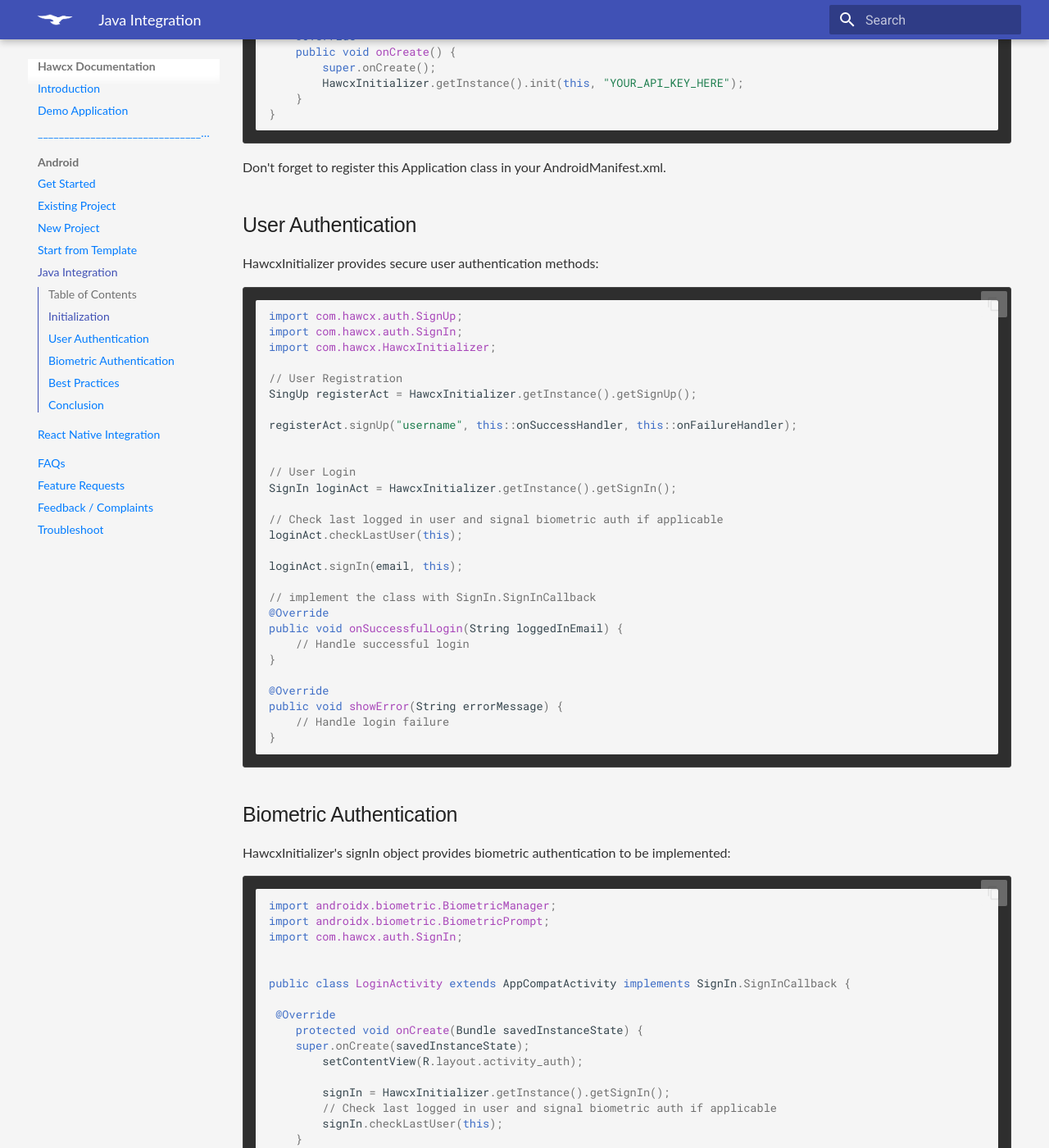
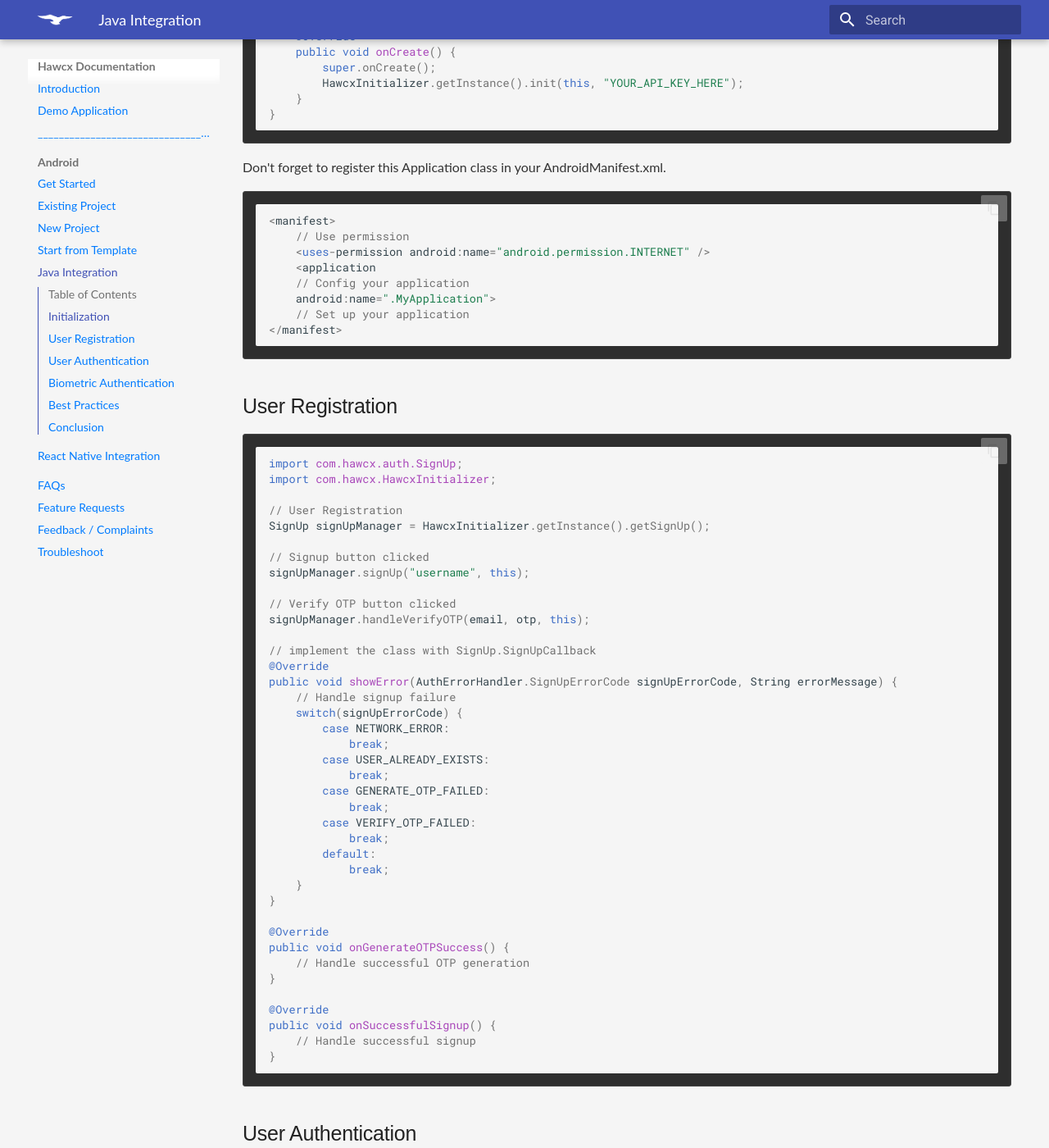
Before and after one commit to hawcx/sdk_docs, an MkDocs documentation site: the page built from docs/android/java-integration.md, in a window 1280 px wide and 1400 px high, scrolled down 615 px. Shown: the whole window at 82% size. Built offline with MkDocs 1.6.1 and Material for MkDocs 9.7.7, drawn with Linux system fonts in a browser that asks for light colours; some of the changed text lies outside the part shown.

Commit message:
update java integration for android version

````diff
--- a/docs/android/java-integration.md
+++ b/docs/android/java-integration.md
@@ -27,20 +27,71 @@ public class MyApplication extends Application {
 
 Don't forget to register this Application class in your AndroidManifest.xml.
 
+```java
+<manifest>
+    // Use permission
+    <uses-permission android:name="android.permission.INTERNET" />
+    <application
+    // Config your application
+    android:name=".MyApplication">
+    // Set up your application
+</manifest>
+```
+
+## User Registration
+
+```java
+
+import com.hawcx.auth.SignUp;
+import com.hawcx.HawcxInitializer;
+
+// User Registration
+SignUp signUpManager = HawcxInitializer.getInstance().getSignUp();
+
+// Signup button clicked
+signUpManager.signUp("username", this);
+
+// Verify OTP button clicked
+signUpManager.handleVerifyOTP(email, otp, this);
+
+// implement the class with SignUp.SignUpCallback
+@Override
+public void showError(AuthErrorHandler.SignUpErrorCode signUpErrorCode, String errorMessage) {
+    // Handle signup failure
+    switch(signUpErrorCode) {
+        case NETWORK_ERROR:
+            break;
+        case USER_ALREADY_EXISTS:
+            break;
+        case GENERATE_OTP_FAILED:
+            break;
+        case VERIFY_OTP_FAILED:
+            break;
+        default:
+            break;
+    }
+}
+
+@Override
+public void onGenerateOTPSuccess() {
+    // Handle successful OTP generation
+}
+
+@Override
+public void onSuccessfulSignup() {
+    // Handle successful signup
+}
+
+```
+
 ## User Authentication
 
 HawcxInitializer provides secure user authentication methods:
 
 ```java
-import com.hawcx.auth.SignUp;
+
 import com.hawcx.auth.SignIn;
 import com.hawcx.HawcxInitializer;
-
-// User Registration
-SingUp registerAct = HawcxInitializer.getInstance().getSignUp();
-
-registerAct.signUp("username", this::onSuccessHandler, this::onFailureHandler);
-
 
 // User Login
 SignIn loginAct = HawcxInitializer.getInstance().getSignIn();
@@ -48,6 +99,7 @@ SignIn loginAct = HawcxInitializer.getInstance().getSignIn();
 // Check last logged in user and signal biometric auth if applicable
 loginAct.checkLastUser(this);
 
+// Login button clicked
 loginAct.signIn(email, this);
 
 // implement the class with SignIn.SignInCallback
@@ -57,8 +109,18 @@ public void onSuccessfulLogin(String loggedInEmail) {
 }
 
 @Override
-public void showError(String errorMessage) {
+public void showError(AuthErrorHandler.SignInErrorCode signInErrorCode, String errorMessage) {
     // Handle login failure
+    switch(signInErrorCode) {
+        case NETWORK_ERROR:
+            break;
+        case USER_NOT_FOUND:
+            break;
+        case RESET_DEVICE:
+            break;
+        default:
+            break;
+    }
 }
 
 ```
@@ -100,7 +162,6 @@ public class LoginActivity extends AppCompatActivity implements SignIn.SignInCal
 
 ```
 
-
 ## Best Practices
 
 1. Always initialize Hawcx before using any of its features.
````
